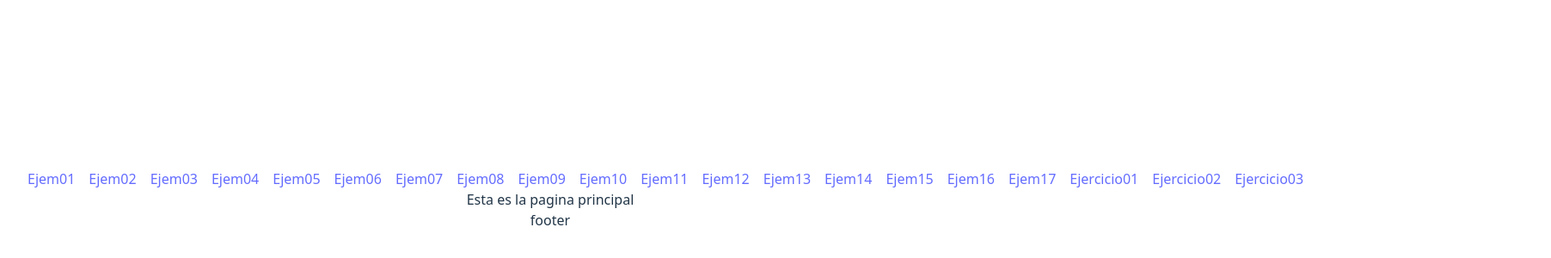
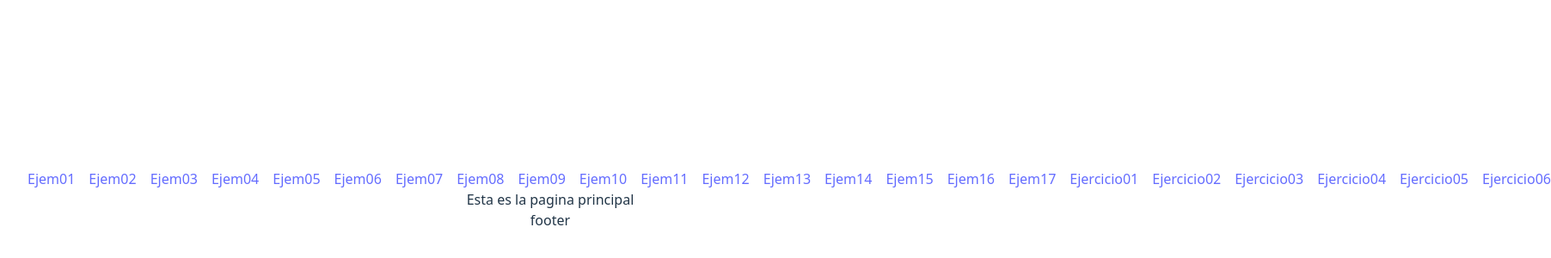
Before and after one commit to LucasPrezFdez/teoriaReactBase2025, a React (Vite) app: page / in a window 1280 px wide. Shown: the part 168-468 px from the top of the page at 86% size, 1804 px wide, since content can reach past the window. Built offline with nearby package versions, Linux system fonts and the light colour scheme.

Commit message:
Add Ejercicio04, Ejercicio05, and Ejercicio06 components and update routes in Menu

```diff
--- a/src/components/Menu.tsx
+++ b/src/components/Menu.tsx
@@ -24,6 +24,9 @@ function Menu() {
             <li><Link to="/Ejercicio01">Ejercicio01</Link></li>
             <li><Link to="/Ejercicio02">Ejercicio02</Link></li>
             <li><Link to="/Ejercicio03">Ejercicio03</Link></li>
+            <li><Link to="/Ejercicio04">Ejercicio04</Link></li>
+            <li><Link to="/Ejercicio05">Ejercicio05</Link></li>
+            <li><Link to="/Ejercicio06">Ejercicio06</Link></li>
         </ul>
     </nav>
      );
--- /dev/null
+++ b/src/pages/Ejercicio_04.tsx
@@ -0,0 +1,24 @@
+import { useState } from "react"
+
+
+
+function Boton() {
+
+  function conmutador() {
+    setToggle(!toggle)
+
+  }
+
+  const [toggle, setToggle] = useState(true)
+
+  return <div> <button onClick={conmutador}>Click me</button>
+          {toggle && <div>Texto cualquira</div>}
+        </div>
+}
+
+export default function Ejercicio_04() {
+
+
+
+  return <Boton />
+}
--- /dev/null
+++ b/src/pages/Ejercicio_05.tsx
@@ -0,0 +1,13 @@
+import { useState } from "react"
+
+
+export default function Ejercicio_05() {
+
+  const [lanzamiento, setLanzamiento] = useState<number | null>(null)
+
+  const tirar = () => setLanzamiento(Math.floor(Math.random() * 6) + 1 )
+
+  return <button onClick={tirar}>
+    {lanzamiento || 'pulsame'}
+  </button>
+}
--- /dev/null
+++ b/src/pages/Ejercicio_06.tsx
@@ -0,0 +1,71 @@
+import { useState } from "react"
+
+interface Props {
+  children  :  React.ReactNode
+}
+
+function Componente({children} : Props) {
+
+
+  return <p><strong>{children}</strong></p>
+}
+
+export default function Ejercicio_06() {
+  const items = ['Elem1', 'Elem2', 'Elem3', 'Elem4']
+  const [selectedIndex,setSelectedIndex] = useState(0)
+
+  return <div >
+
+   {items.map((item, index) =>
+       <div key={index}>{item}</div>
+    )}
+
+  </div>
+}
+
+
+/*
+Version chatgpt
+
+import { useState } from "react";
+
+interface Props {
+  children: React.ReactNode;
+  isSelected: boolean;
+  onClick: () => void;
+}
+
+function Componente({ children, isSelected, onClick }: Props) {
+  return (
+    <p
+      onClick={onClick}
+      style={{
+        cursor: "pointer",
+        fontWeight: isSelected ? "bold" : "normal"
+      }}
+    >
+      {children}
+    </p>
+  );
+}
+
+export default function Ejercicio_06() {
+  const items = ['Elem1', 'Elem2', 'Elem3', 'Elem4'];
+  const [selectedIndex, setSelectedIndex] = useState(0);
+
+  return (
+    <div>
+      {items.map((item, index) => (
+        <Componente
+          key={index}
+          isSelected={index === selectedIndex}
+          onClick={() => setSelectedIndex(index)}
+        >
+          {item}
+        </Componente>
+      ))}
+    </div>
+  );
+}
+
+*/
--- a/src/routes/routesConfig.ts
+++ b/src/routes/routesConfig.ts
@@ -108,5 +108,20 @@ export const routes = [
     title: "",
     description: "",
     component: React.lazy(() => import("../pages/Ejercicio_03")),
+  },{
+    to: "Ejercicio04",
+    title: "",
+    description: "",
+    component: React.lazy(() => import("../pages/Ejercicio_04")),
+  },{
+    to: "Ejercicio05",
+    title: "",
+    description: "",
+    component: React.lazy(() => import("../pages/Ejercicio_05")),
+  },{
+    to: "Ejercicio06",
+    title: "",
+    description: "",
+    component: React.lazy(() => import("../pages/Ejercicio_06")),
   },
 ];
```
